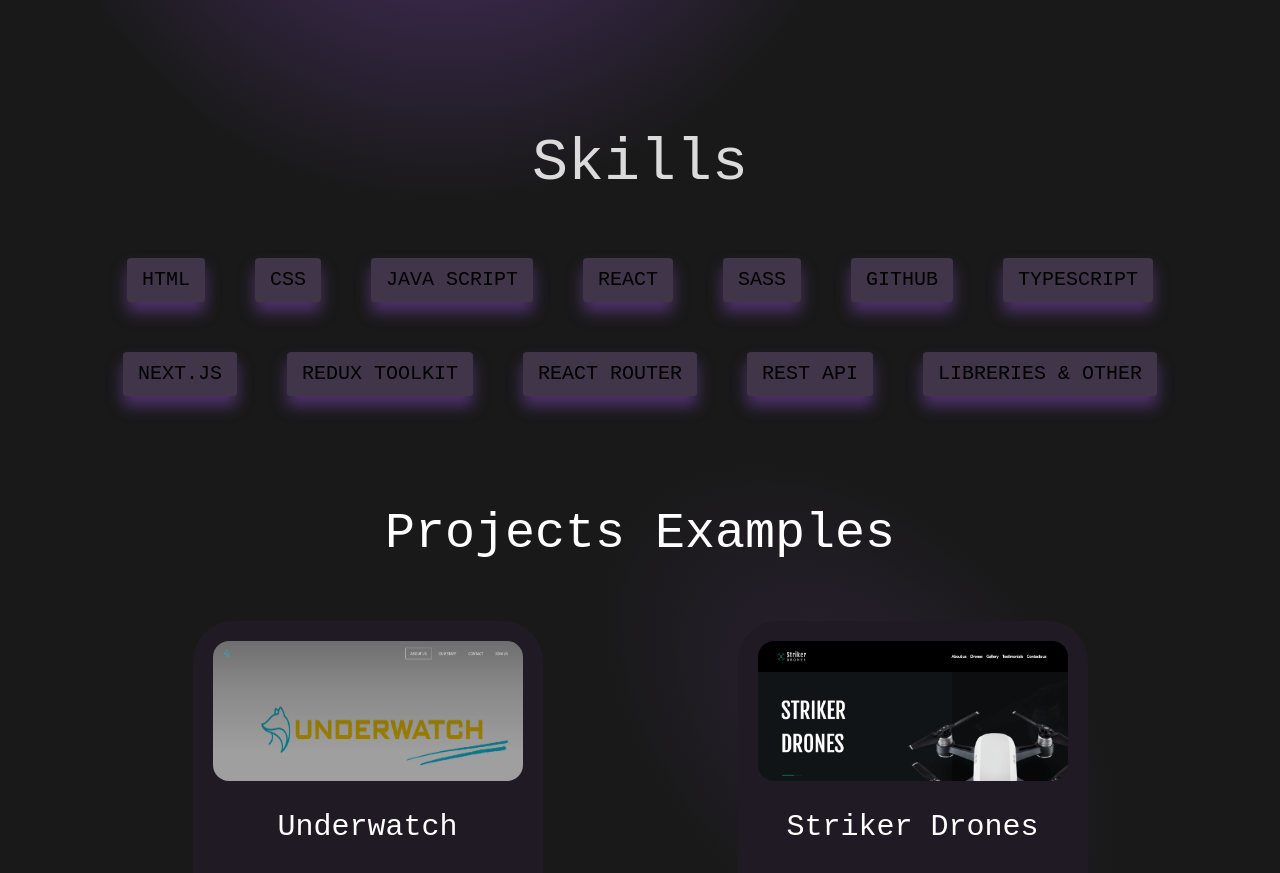
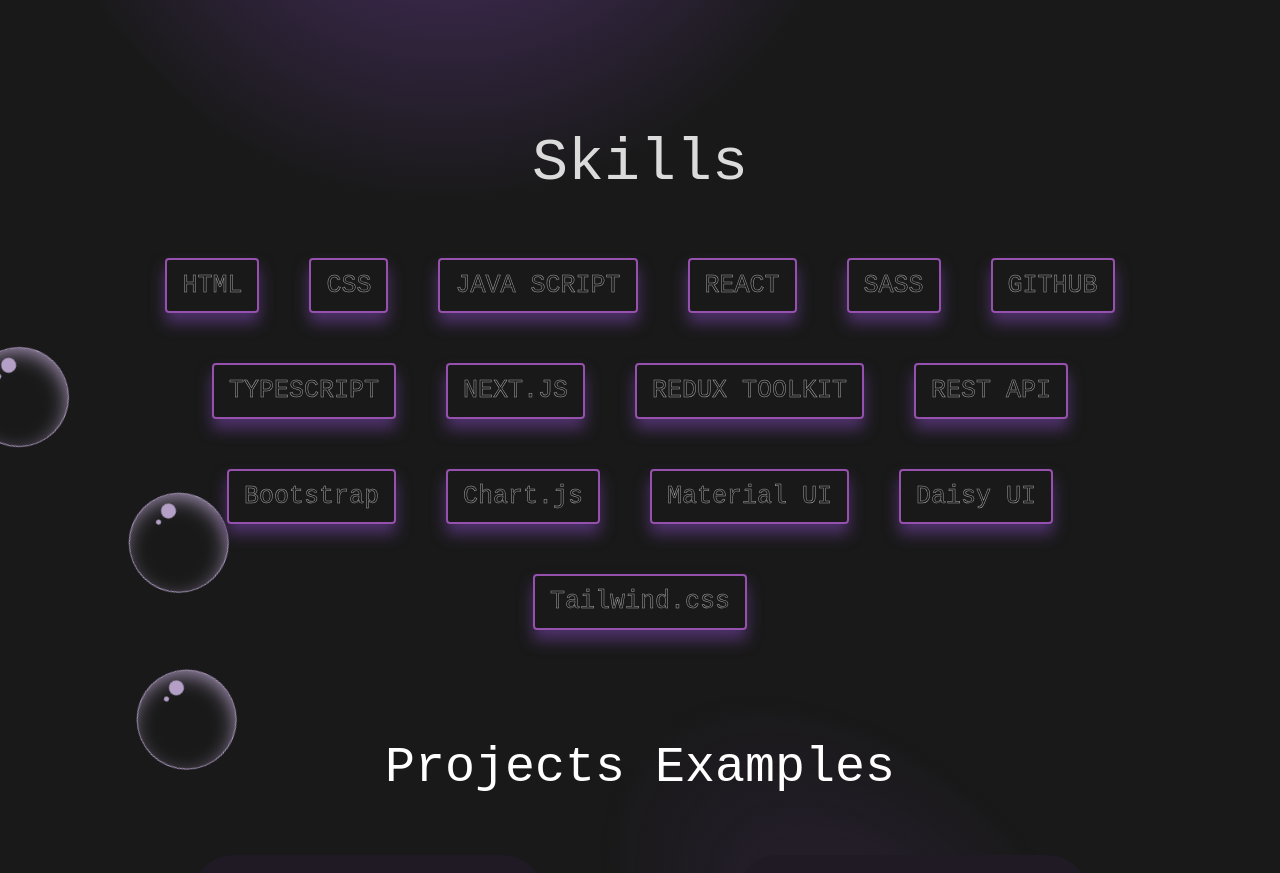
Before and after one commit to Ilkarion/portfolioIlkarion, a Next.js app: page / in a window 1280 px wide. Shown: the part 1172-2045 px from the top of the page. Built offline with nearby package versions, Linux system fonts and the light colour scheme.

Commit message:
update: skills

```diff
--- /dev/null
+++ b/components/Skills/BubbleCarousel.tsx
@@ -0,0 +1,34 @@
+import SoapBubble from "./SoapBubble";
+import stl from "./skills.module.css"
+export default function BubbleCarousel() {
+    return(
+        <>
+        <div className={`top-[210px] left-[-400px] z-[-10] flex justify-between w-[500px] ${stl.circleMove} rounded-full h-[500px] absolute `}>
+                <div className="flex flex-col justify-between">
+                    <div className="relative top-[67px] left-[-68px]">
+                        <SoapBubble />
+                    </div>
+                    <div className="relative top-[-119px] left-[-33px]">
+                        <SoapBubble />
+                    </div>
+                </div>
+                <div className="flex flex-col justify-between">
+                    <div className="relative top-[13px] left-[-47px]">
+                        <SoapBubble />
+                    </div>
+                    <div className="relative top-[-13px] left-[-47px]">
+                        <SoapBubble />
+                    </div>
+                </div>
+                <div className="flex flex-col justify-between">
+                    <div className="relative top-[125px] right-[62px]">
+                        <SoapBubble />
+                    </div>
+                    <div className="relative top-[-103px] right-[20px]">
+                        <SoapBubble />
+                    </div>
+                </div>
+            </div>
+        </>
+    )
+};
--- a/components/Skills/Skill.tsx
+++ b/components/Skills/Skill.tsx
@@ -30,14 +30,17 @@
             ${resposiveCardSkil}
             ${hover && stl.movingBlocksAnim}
             text-black
-            bg-[#403549]
+            bg-transparent
+            border-[2px]
+            border-[#9651af]
             rounded-[4px]
             shadow-[0px_10px_15px_0px_#4F326B]
+            max-[500px]:shadow-[0px_2px_5px_0px_#4F326B]
             inline-block`
             }>
 
 
-                <span className={`text-[20px]`}>{item.name}</span>
+                <span className={`max-[430px]:text-[15px] max-[700px]:text-[16px] text-[25px] ${hover ? 'text-[#82af51]' : stl.specialWhiteS}`}>{item.name}</span>
 
 
             </div>
--- a/components/Skills/Skills.tsx
+++ b/components/Skills/Skills.tsx
@@ -1,5 +1,5 @@
+import BubbleCarousel from "./BubbleCarousel";
 import Skill from "./Skill"
-
 interface skillsData {
     name: string;
     describtion: string[];
@@ -86,66 +86,80 @@
         {
             name: "NEXT.JS",
             describtion: [
-                "",
-                "",
-                "",
-                "",
-                "",
-                "",
-                "",
-            ]        },
+                "Pages and Routing",
+                "Data Fetching",
+                "Dynamic Routes",
+                "CSR & SSR",
+                "Image Optimization",
+                "Link & Image",
+            ]
+        },
         {
             name: "REDUX TOOLKIT",
             describtion: [
-                "",
-                "",
-                "",
-                "",
-                "",
-                "",
-                "",
-            ]        },
-        {
-            name: "REACT ROUTER",
-            describtion: [
-                "",
-                "",
-                "",
-                "",
-                "",
-                "",
-                "",
-            ]        },
+                "useDispatch",
+                "useSelector",
+                "createSlice",
+                "Initialization",
+            ]
+        },
         {
             name: "REST API",
             describtion: [
-                "",
-                "",
-                "",
-                "",
-                "",
-                "",
-                "",
+                "GET, POST, PUT, DELETE",
+                "URLs and Endpoints",
+                "Status Codes",
+                "Error Handling",
+                "header, body",
+                "Tokens",
             ]        },
         {
-            name: "LIBRERIES & OTHER",
+            name: "Bootstrap",
             describtion: [
-                "",
-                "",
-                "",
-                "",
-                "",
-                "",
-                "",
+                "Components",
+                "Customise",
+                "Layout, Grid",
+                "Forms",
+                "Helpers",
+            ]        },
+        {
+            name: "Chart.js",
+            describtion: [
+                "Components",
+                "Data display",
+            ]        },
+        {
+            name: "Material UI",
+            describtion: [
+                "Components",
+                "Data Display",
+                "Inputs",
+                "Lab",
+            ]        },
+        {
+            name: "Daisy UI",
+            describtion: [
+                "Components",
+                "Data Display",
+                "Layout",
+                "Navigation",
+                "Themes",
+            ]        },
+        {
+            name: "Tailwind.css",
+            describtion: [
+                "class-styles",
+                "components",
             ]        },
     ]
     return(
-        <>
-        <h2 className="mt-[100px] mb-[50px] text-[60px] text-[#DBDBDB] text-center">Skills</h2>
-        <div className="flex gap-[50px] justify-center flex-wrap flex-row mb-[100px]">
-            {dataSkills.map((item, index) => (<Skill key={index} item={item} />))}
-        </div>
-        </>
+        <section className="relative">
+            <BubbleCarousel />
+            <h2 className="mt-[100px] mb-[50px] text-[60px] text-[#DBDBDB] text-center">Skills</h2>
+            <div className="flex gap-[50px] max-[500px]:gap-[30px] justify-center flex-wrap flex-row mb-[100px]">
+                {dataSkills.map((item, index) => (<Skill key={index} item={item} />))}
+            </div>
+        </section>
 
     )
 };
--- /dev/null
+++ b/components/Skills/SoapBubble.tsx
@@ -0,0 +1,11 @@
+import stl from "./skills.module.css"
+export default function SoapBubble() {
+    return(
+        <>
+        <div className={`w-[100px] h-[100px] border border-[#b4a0c7] rounded-full relative top-0 left-[60px] ${stl.colorofullCircleBubble} ${stl.circleMoveMini}`}>
+                    <div className="w-[15px] h-[15px] relative top-4 left-[20px] bg-[#b4a0c7] rounded-full"></div>
+                    <div className="w-[5px] h-[5px] relative top-5 left-[20px] bg-[#b4a0c7] rounded-full"></div>
+                </div>
+        </>
+    )
+};
--- a/components/Skills/skills.module.css
+++ b/components/Skills/skills.module.css
@@ -14,6 +14,38 @@
     100% { transform: skew(0deg)  }
 }
 .movingBlocksAnim {
-    transform: skew(10deg);
+    transform: skew(0deg);
     animation: upDown 1s ease infinite;
 }
+
+@keyframes circleAnim {
+    0% {
+        transform: rotate(0deg);
+      }
+    50% {
+        transform: rotate(180deg);
+    }
+    100% {
+        transform: rotate(360deg);
+    }
+}
+.circleMove {
+    animation: circleAnim 200s linear infinite;
+}
+
+@keyframes circleAnimMini {
+    0% {
+        transform: rotate(-20deg);
+      }
+    100% {
+        transform: rotate(380deg);
+    }
+}
+.circleMoveMini {
+    animation: circleAnimMini 80s linear infinite;
+}
+
+.colorofullCircleBubble {
+    background-color: transparent;
+    box-shadow: inset 0px 7px 21px -5px #b4a0c7;
+}
```
